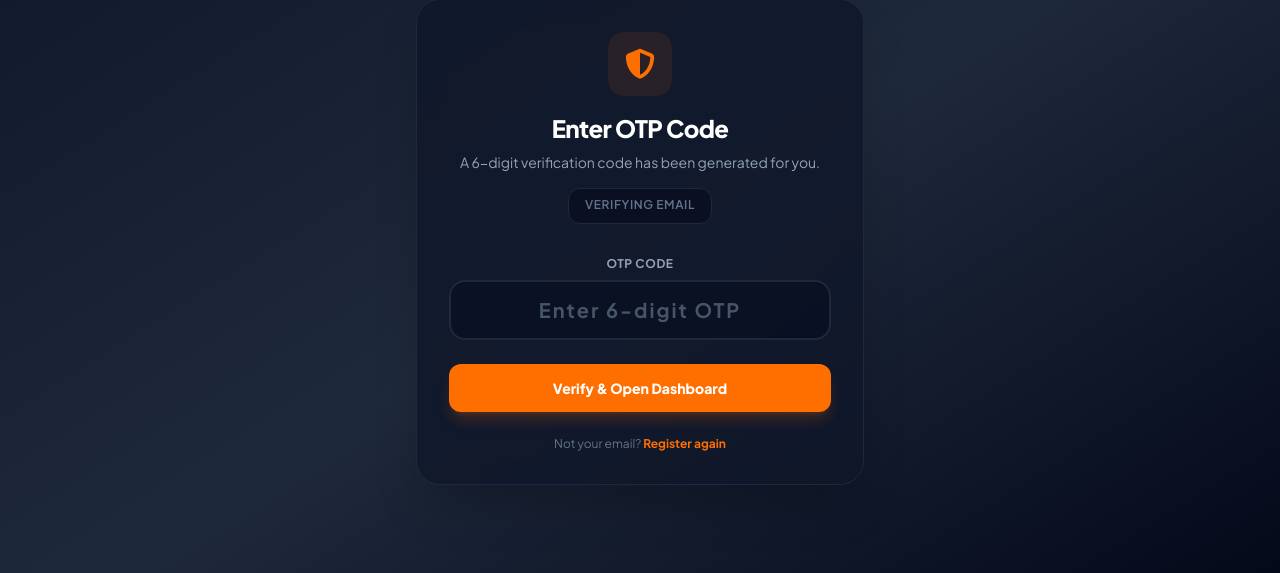
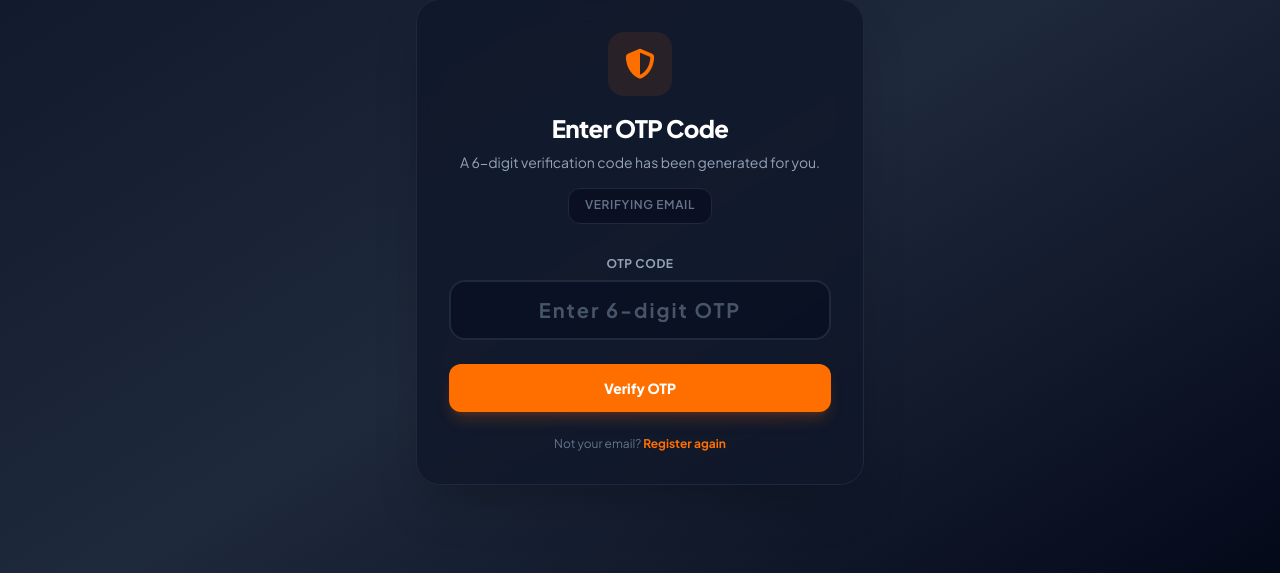
Before and after one commit to virudobariya24/FoodEat-, a Django app: template templates/delivery/verify_otp.html in a window 1280 px wide. Shown: the part 158-731 px from the top of the page. Run offline with Django 5.2, Linux system fonts and the light colour scheme; the template is opened without the code that fills it, so the values that code supplies are empty.

Commit message:
Update verify_otp button text to reflect workflow changes

```diff
--- a/templates/delivery/verify_otp.html
+++ b/templates/delivery/verify_otp.html
@@ -66,7 +66,7 @@
             </div>
 
             <button type="submit" class="w-full py-3.5 bg-brand-500 hover:bg-brand-600 text-white font-extrabold text-sm rounded-xl transition-all shadow-lg shadow-brand-500/20">
-                Verify & Open Dashboard
+                Verify OTP
             </button>
         </form>
 
```
